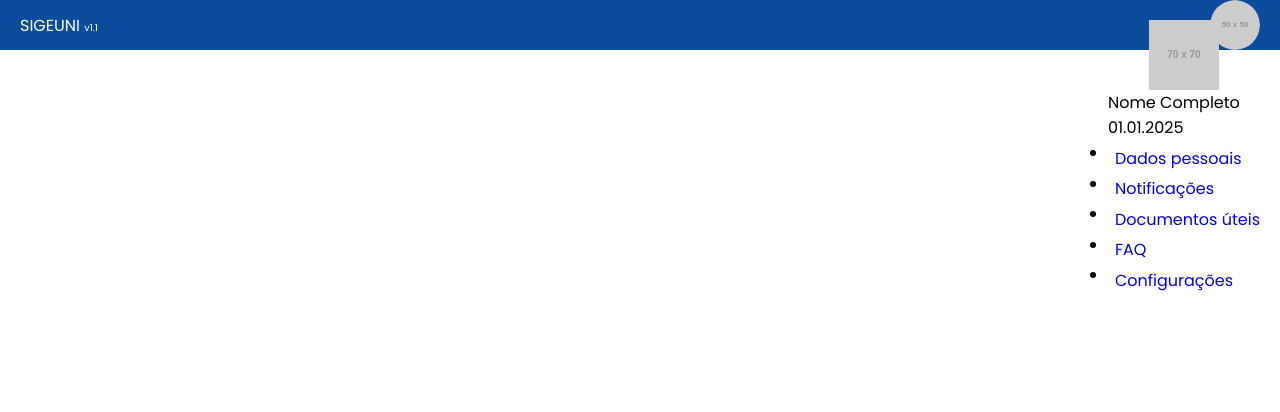
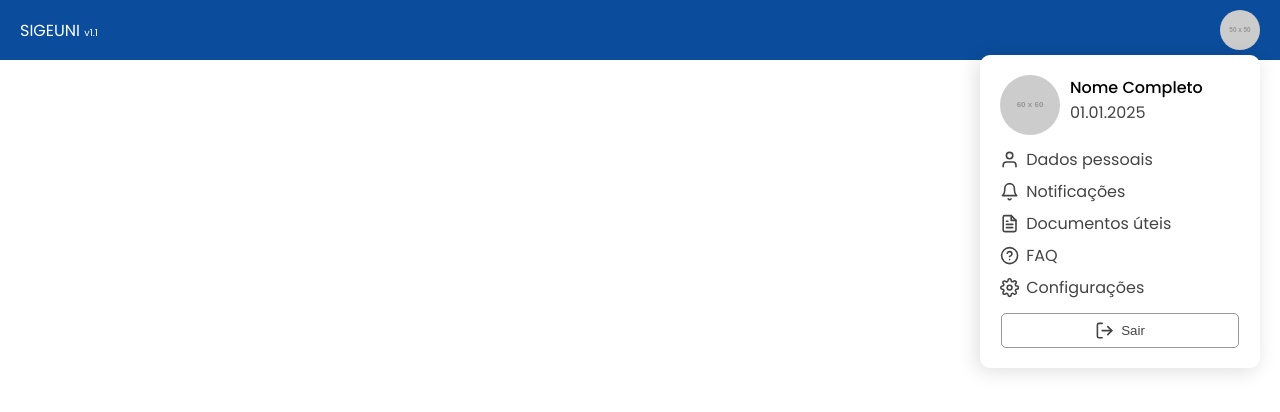
Before and after one commit to heliocarlitos/sigeuni, a React (Vite) app: page / in a window 1280 px wide. Both pictures are taken after a click on the button 1235 px from the left and 25 px from the top of the page. Shown: the top 412 px of the page. Built offline with nearby package versions, Linux system fonts and the light colour scheme.

Commit message:
Actualizei o css do header

```diff
--- a/package.json
+++ b/package.json
@@ -12,6 +12,7 @@
   "dependencies": {
     "react": "^19.1.0",
     "react-dom": "^19.1.0",
+    "react-icons": "^5.5.0",
     "react-router-dom": "^7.7.0"
   },
   "devDependencies": {
--- a/src/components/header/Header.css
+++ b/src/components/header/Header.css
@@ -3,6 +3,7 @@
     top: 0;
     left: 0;
     width: 100%;
+    height: 60px;
     display: flex;
     justify-content: space-between;
     align-items: center;
@@ -26,5 +27,93 @@
 .header .sub_menu {
     position: absolute;
     right: 20px;
-    top: 20px;
+    background-color: var(--cor-branca);
+    padding: 20px 0;
+    border-radius: 10px;
+    box-shadow: var(--sombra-suave);
+    animation: ParaBaixo .3s ease;
+    overflow: hidden;
+    width: 100%;
+    max-width: 280px;
+    transform: translateY(5px);
 }
+
+.header .sub_menu .sub_menu_header {
+    display: flex;
+    gap: 10px;
+    padding: 0 20px;
+}
+
+.header .sub_menu .sub_menu_header img {
+    border-radius: 100%;
+}
+
+.header .sub_menu .sub_menu_header .nome {
+    font-weight: 500;
+}
+
+.header .sub_menu .sub_menu_header .codigo {
+    color: var(--cor-do-texto);
+}
+
+.header .sub_menu ul {
+    margin-top: 10px;
+    gap: 2px;
+}
+
+.header .sub_menu a {
+    color: var(--cor-do-texto);
+    align-items: center;
+    padding: 0 20px;
+    width: 100%;
+    justify-content: left;
+    height: 30px;
+    line-height: 1.1;
+
+    &:hover {
+        background-color: var(--cor-azul);
+        color: var(--cor-branca);
+    }
+}
+
+.header .sub_menu button {
+    height: 35px;
+    border-radius: 5px;
+    margin: auto;
+    margin-top: 10px;
+    width: 85%;
+    display: flex;
+    border: var(--borda-suave);
+
+    &:hover {
+        background-color: var(--cor-vermelha);
+        border: var(--borda-none);
+        color: var(--cor-branca);
+    }
+}
+
+@media screen and (max-width: 315px) {
+    .header .sub_menu {
+        max-width: 85%;
+    }
+}
+
+@media screen and (max-width: 280px) {
+    .header .sub_menu .sub_menu_header {
+        display: none;
+    }
+
+    .header .sub_menu ul {
+        margin-top: 0;
+    }
+}
+
+@media screen and (max-width: 250px) {
+    .header .sub_menu ul {
+        gap: 10px;
+    }
+
+    .header .sub_menu a {
+        align-items: flex-start;
+    }
+}
--- a/src/components/header/Header.jsx
+++ b/src/components/header/Header.jsx
@@ -1,6 +1,8 @@
 import { Link } from "react-router-dom";
 import { useState, useEffect, useRef } from "react";
-import "./Header.css"
+import "./Header.css";
+import { FiUser, FiBell, FiFileText, FiHelpCircle, FiSettings, FiLogOut } from "react-icons/fi";
+
 function Header() {
     const [mostrarSubmenu, setMostrarSubmenu] = useState(false);
     const submenuRef = useRef(null);
@@ -27,9 +29,12 @@ function Header() {
                     <p>SIGEUNI <span>v1.1</span></p>
                 </Link>
 
+                {/* Envolve o botão e submenu num contêiner com a ref */}
+                <div ref={submenuRef} className="submenu-container">
+
                     <button className="btn_img" onClick={alternarSubmenu}>
                         <figure>
-                        <img src="https://placehold.co/50" alt="Foto do usuario" width={50} height={50} />
+                            <img src="https://placehold.co/50" alt="Foto do usuario" width={40} height={40} />
                         </figure>
                     </button>
 
@@ -39,7 +44,7 @@ function Header() {
                             <div className="sub_menu_header">
 
                                 <figure>
-                                <img src="https://placehold.co/70" alt="Foto do usuario" width={70} height={70} />
+                                    <img src="https://placehold.co/60" alt="Foto do usuario" width={60} height={60} />
                                 </figure>
 
                                 <div className="nome_codigo">
@@ -50,56 +55,28 @@ function Header() {
                             </div>
 
                             <ul>
-                            <li>
-                                <Link to="#">
+                                <li><Link to="#"><div className="icon"><FiUser /></div>Dados pessoais</Link></li>
+                                <li><Link to="#"><div className="icon"><FiBell /></div>Notificações</Link></li>
+                                <li><Link to="#"><div className="icon"><FiFileText />
+                                </div>Documentos úteis</Link></li>
+                                <li><Link to="#"><div className="icon"><FiHelpCircle />
+                                </div>FAQ</Link></li>
+                                <li><Link to="#"><div className="icon"><FiSettings /></div>Configurações</Link></li>
+                            </ul>
+
+                            <button>
+
                                 <div className="icon">
-
+                                    <FiLogOut />
                                 </div>
-                                    Dados pessoais
-                                </Link>
-                            </li>
-
-                            <li>
-                                <Link to="#">
-                                    <div className="icon">
-
-                                    </div>
-                                    Notificações
-                                </Link>
-                            </li>
-
-                            <li>
-                                <Link to="#">
-                                    <div className="icon">
-
-                                    </div>
-                                    Documentos úteis
-                                </Link>
-                            </li>
-
-                            <li>
-                                <Link to="#">
-                                    <div className="icon">
-
-                                    </div>
-                                    FAQ
-                                </Link>
-                            </li>
-
-                            <li>
-                                <Link to="#">
-                                    <div className="icon">
-
-                                    </div>
-                                    Configurações
-                                </Link>
-                            </li>
-                        </ul>
+                                Sair
+                            </button>
 
                         </nav>
                     )}
+                </div>
+            </header>
 
-            </header>
         </>
     )
 }
--- a/src/index.css
+++ b/src/index.css
@@ -5,40 +5,70 @@
 }
 
 :root {
+    --cor-preta: #000;
     --cor-azul: #0B4D9C;
+    --cor-azul-transparent: #0B4D9C20;
     --cor-branca: #fff;
+    --cor-vermelha: #ff0000;
+    --cor-vermelha-transparent: #ff000020;
+    --cor-do-titulo: var(--cor-preta);
+    --cor-do-texto: #444;
+    --sombra-suave: -3px 3px 20px 0 #00000022;
+    --borda-suave: 1px solid #00000068;
+    --borda-none: 1px solid transparent;
 }
 
 html {
     font-family: "Poppins", Arial, Helvetica, sans-serif;
     font-display: swap;
+    font-size: 1rem;
 }
 
 a {
-    display: inline-flex;
+    display: flex;
     justify-content: center;
     align-items: center;
     gap: 7px;
     text-decoration: none;
-    transition: .2s ease
+    transition: .2s ease;
+
+    &:active {
+        opacity: .8;
+        transition: 0 ease;
+    }
 }
 
 button {
-    display: inline-flex;
+    display: flex;
     justify-content: center;
     align-items: center;
     cursor: pointer;
     background-color: transparent;
     outline: 0;
     border: 0;
+    gap: 7px;
+    color: var(--cor-do-texto);
+    transition: .2s ease;
+
+    &:active {
+        opacity: .8;
+        transition: 0 ease;
+    }
 }
 
 .btn_img {
-    overflow: hidden;
     border-radius: 100%;
 
     & img {
         border-radius: 100%;
+    }
+}
+.icon{
+    display: flex;
+    justify-content: center;
+    align-items: center;
+    & svg{
+        font-size: 1.2rem;
     }
 }
 
@@ -58,3 +88,19 @@ figure {
         height: 100%;
     }
 }
+
+ul {
+    display: flex;
+    flex-direction: column;
+}
+
+li {
+    list-style: none;
+}
+
+@keyframes ParaBaixo {
+    from {
+        transform: translateY(0);
+        opacity: 0;
+    }
+}
```
Also changed, not shown: 1 other file (tests, documents, lock files or other folders). Lines whose indentation alone changed are shown as unchanged.
